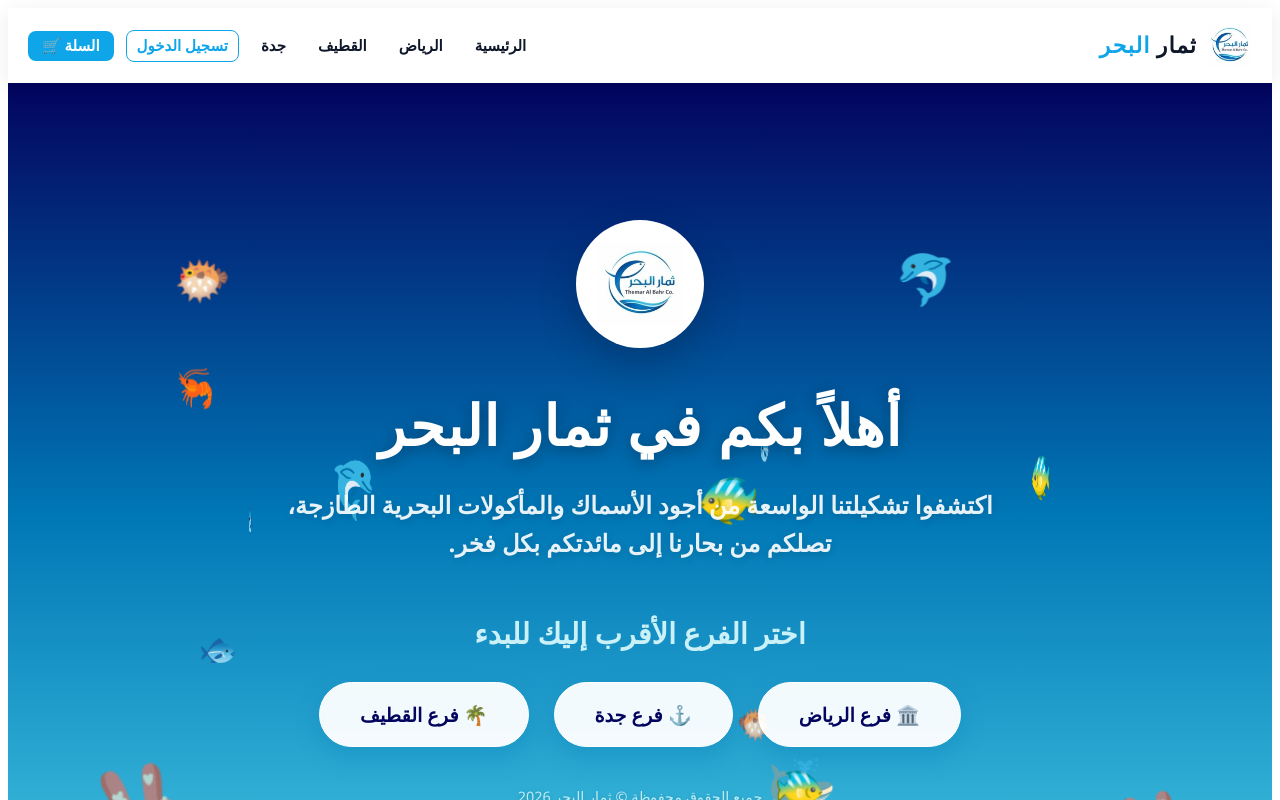
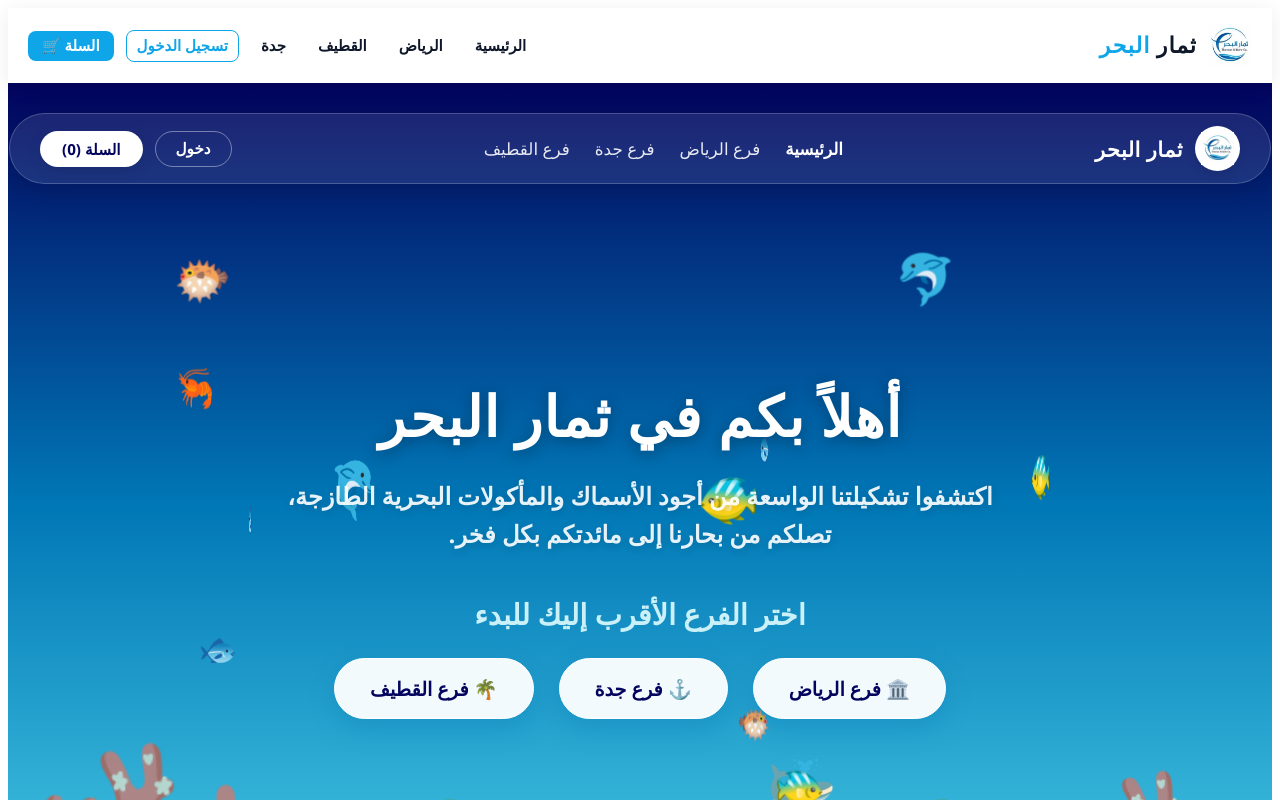
Before and after one commit to MOO651/themar-albahr, a React (Vite) app in the folder my-fish-shop/: page / in a window 1280 px wide. Shown: the top 800 px of the page. Built offline with nearby package versions, Linux system fonts and the light colour scheme.

Commit message:
add glassmorphism navbar and update massive fish swarm

```diff
--- a/my-fish-shop/src/pages/Home.tsx
+++ b/my-fish-shop/src/pages/Home.tsx
@@ -52,6 +52,12 @@
         transform: translateY(-5px) scale(1.02);
         box-shadow: 0 15px 30px rgba(0, 119, 182, 0.4) !important;
       }
+      .nav-link:hover {
+        color: #90e0ef !important;
+      }
+      .nav-login:hover {
+        background: rgba(255, 255, 255, 0.2) !important;
+      }
     `}</style>
 
     <div className="fish-node path-a" style={{ fontSize: '3rem', top: 0, left: 0 }}>🐠</div>
@@ -87,30 +93,90 @@
       direction: 'rtl',
       display: 'flex',
       flexDirection: 'column',
-      justifyContent: 'center',
+      justifyContent: 'space-between',
       alignItems: 'center',
-      padding: '30px 20px',
+      padding: '20px',
       color: 'white'
     }}>
 
       <OceanElements />
 
-      <div style={{ position: 'relative', zIndex: 3, textAlign: 'center', width: '100%', maxWidth: '900px' }}>
-
+      {/* شريط التنقل (Navbar) العلوي المتناسق */}
+      <nav style={{
+        position: 'relative',
+        zIndex: 10,
+        width: '100%',
+        maxWidth: '1200px',
+        background: 'rgba(255, 255, 255, 0.1)',
+        backdropFilter: 'blur(12px)',
+        WebkitBackdropFilter: 'blur(12px)',
+        border: '1px solid rgba(255, 255, 255, 0.2)',
+        borderRadius: '50px',
+        padding: '12px 30px',
+        display: 'flex',
+        justifyContent: 'space-between',
+        alignItems: 'center',
+        boxShadow: '0 8px 32px 0 rgba(0, 0, 0, 0.15)',
+        marginTop: '10px'
+      }}>
+        {/* اللوجو واسم المتجر */}
+        <Link to="/" style={{ display: 'flex', alignItems: 'center', gap: '12px', textDecoration: 'none' }}>
           <div style={{
             background: 'white',
-          width: '120px',
-          height: '120px',
+            width: '45px',
+            height: '45px',
             borderRadius: '50%',
-          margin: '0 auto 20px',
             display: 'flex',
             alignItems: 'center',
             justifyContent: 'center',
-          boxShadow: '0 15px 40px rgba(0,0,0,0.2)',
-          border: '4px solid rgba(255,255,255,0.9)'
+            boxShadow: '0 4px 10px rgba(0,0,0,0.1)'
           }}>
-          <img src={logo} alt="Logo" style={{ width: '70%', height: '70%', objectFit: 'contain' }} />
+            <img src={logo} alt="Logo" style={{ width: '75%', height: '75%', objectFit: 'contain' }} />
           </div>
+          <span style={{ color: 'white', fontSize: '1.3rem', fontWeight: '800', letterSpacing: '0.5px' }}>ثمار البحر</span>
+        </Link>
+
+        {/* روابط التصفح */}
+        <div style={{ display: 'flex', gap: '25px', alignItems: 'center' }}>
+          <Link to="/" className="nav-link" style={{ color: 'white', textDecoration: 'none', fontSize: '1.05rem', fontWeight: '600', transition: 'color 0.3s' }}>الرئيسية</Link>
+          <Link to="/riyadh" className="nav-link" style={{ color: 'rgba(255,255,255,0.9)', textDecoration: 'none', fontSize: '1.05rem', fontWeight: '500', transition: 'color 0.3s' }}>فرع الرياض</Link>
+          <Link to="/jeddah" className="nav-link" style={{ color: 'rgba(255,255,255,0.9)', textDecoration: 'none', fontSize: '1.05rem', fontWeight: '500', transition: 'color 0.3s' }}>فرع جدة</Link>
+          <Link to="/qatif" className="nav-link" style={{ color: 'rgba(255,255,255,0.9)', textDecoration: 'none', fontSize: '1.05rem', fontWeight: '500', transition: 'color 0.3s' }}>فرع القطيف</Link>
+        </div>
+
+        {/* أزرار الدخول والسلة */}
+        <div style={{ display: 'flex', gap: '12px', alignItems: 'center' }}>
+          <button className="nav-login" style={{
+            background: 'transparent',
+            border: '1px solid rgba(255,255,255,0.4)',
+            color: 'white',
+            padding: '8px 20px',
+            borderRadius: '25px',
+            cursor: 'pointer',
+            fontSize: '0.95rem',
+            fontWeight: '600',
+            transition: 'all 0.3s'
+          }}>
+            دخول
+          </button>
+          <Link to="/cart" style={{
+            background: '#ffffff',
+            color: '#03045e',
+            padding: '8px 22px',
+            borderRadius: '25px',
+            textDecoration: 'none',
+            fontWeight: 'bold',
+            fontSize: '0.95rem',
+            boxShadow: '0 4px 15px rgba(0,0,0,0.1)',
+            transition: 'transform 0.2s'
+          }}>
+            السلة (0)
+          </Link>
+        </div>
+      </nav>
+
+      {/* المحتوى الرئيسي */}
+      <div style={{ position: 'relative', zIndex: 3, textAlign: 'center', width: '100%', maxWidth: '900px', margin: 'auto 0' }}>
 
         <h1 style={{
           fontSize: '3.5rem',
@@ -126,7 +192,7 @@
           fontSize: '1.5rem',
           fontWeight: '600',
           lineHeight: '1.6',
-          marginBottom: '50px',
+          marginBottom: '40px',
           opacity: '0.9',
           textShadow: '0 2px 10px rgba(0,0,0,0.2)'
         }}>
@@ -136,7 +202,7 @@
 
         <h3 style={{
           fontSize: '1.8rem',
-          marginBottom: '30px',
+          marginBottom: '25px',
           fontWeight: '700',
           color: '#caf0f8'
         }}>
@@ -150,7 +216,7 @@
           flexWrap: 'wrap'
         }}>
           <Link to="/riyadh" className="pearl-btn" style={{
-            padding: '18px 40px',
+            padding: '16px 35px',
             borderRadius: '50px',
             background: 'rgba(255, 255, 255, 0.95)',
             color: '#03045e',
@@ -168,7 +234,7 @@
           </Link>
 
           <Link to="/jeddah" className="pearl-btn" style={{
-            padding: '18px 40px',
+            padding: '16px 35px',
             borderRadius: '50px',
             background: 'rgba(255, 255, 255, 0.95)',
             color: '#03045e',
@@ -186,7 +252,7 @@
           </Link>
 
           <Link to="/qatif" className="pearl-btn" style={{
-            padding: '18px 40px',
+            padding: '16px 35px',
             borderRadius: '50px',
             background: 'rgba(255, 255, 255, 0.95)',
             color: '#03045e',
@@ -206,15 +272,16 @@
 
       </div>
 
+      {/* حقوق النشر في الأسفل */}
       <div style={{
         position: 'relative',
         zIndex: 3,
         color: '#e0fbfc',
         fontSize: '0.9rem',
         fontWeight: '500',
-        marginTop: '40px',
         opacity: '0.8',
-        textShadow: '0 1px 5px rgba(0,0,0,0.2)'
+        textShadow: '0 1px 5px rgba(0,0,0,0.2)',
+        marginBottom: '10px'
       }}>
         جميع الحقوق محفوظة © ثمار البحر 2026
       </div>
```
Lines whose indentation alone changed are shown as unchanged.
